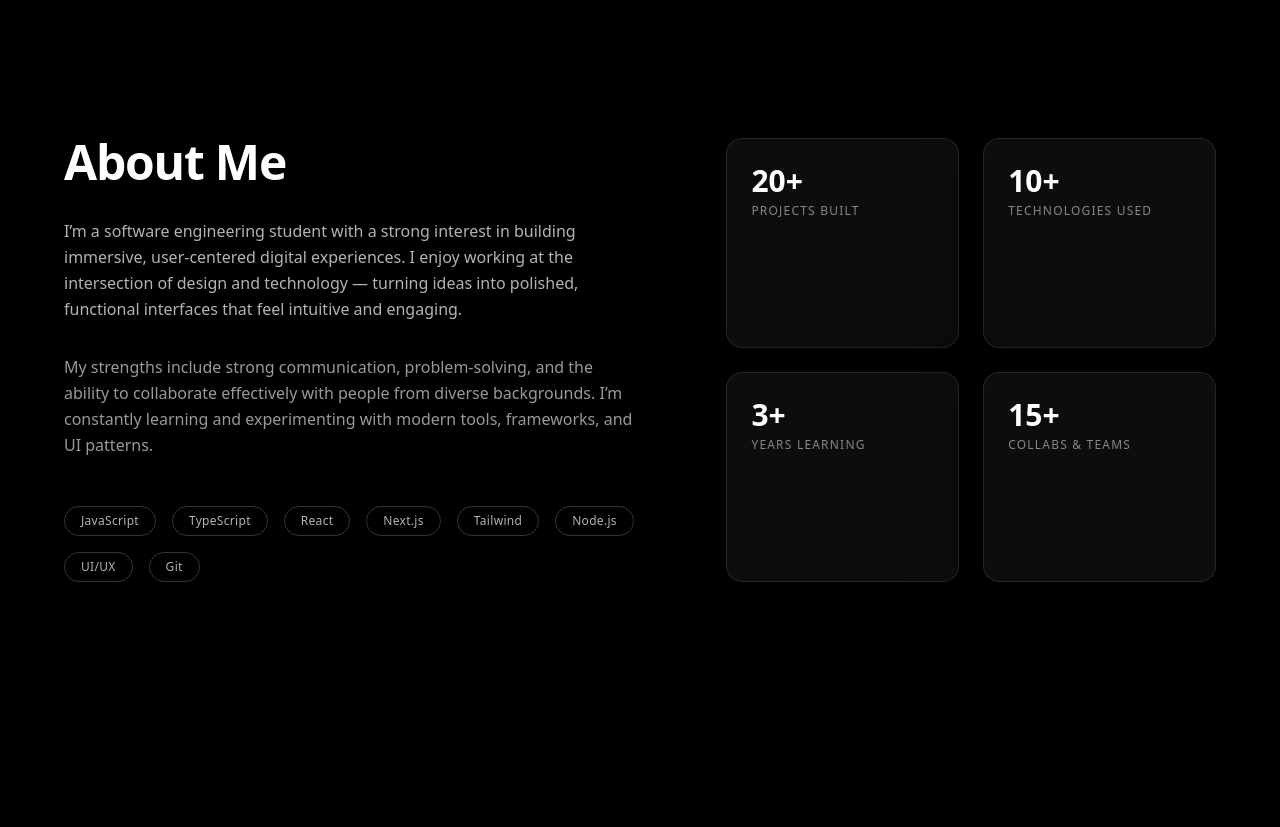
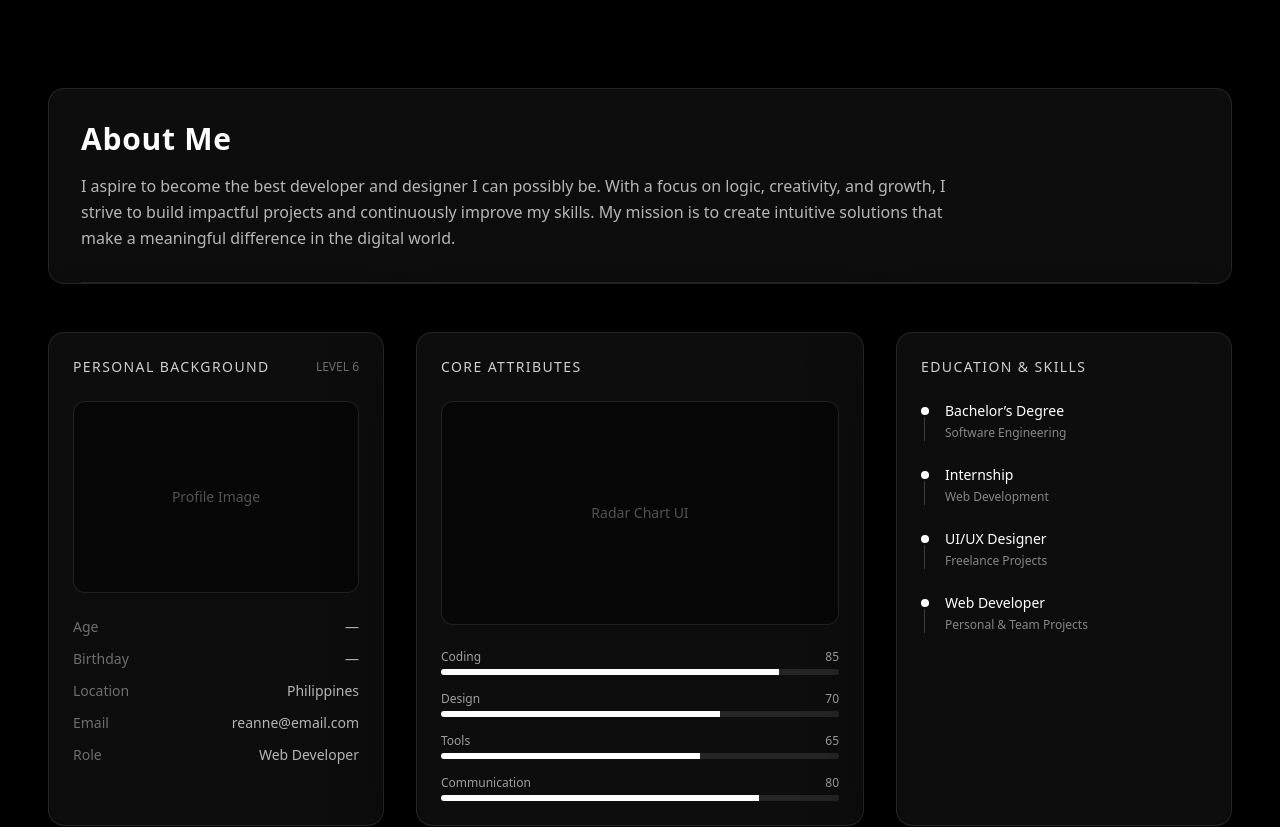
Before and after one commit to ZenorianDev/Portfolio, a Next.js app in the folder portfolio/: page / in a window 1280 px wide. Shown: the part 3240-4067 px from the top of the page. Built offline with nearby package versions, Linux system fonts and the light colour scheme.

Commit message:
updated code

```diff
--- a/portfolio/app/page.tsx
+++ b/portfolio/app/page.tsx
@@ -202,68 +202,133 @@ export default function HomePage() {
       {/* ================= ABOUT ================= */}
       <section
         id="about"
-        className="relative min-h-screen flex items-center px-6 md:px-12 py-32"
+        className="relative min-h-screen px-6 md:px-12 py-32"
       >
-        <div className="mx-auto grid max-w-6xl grid-cols-1 lg:grid-cols-[1.1fr_0.9fr] gap-16">
-          {/* Left */}
-          <div className="flex flex-col gap-8">
-            <h2 className="text-4xl md:text-5xl font-bold tracking-tight">
+        <div className="mx-auto max-w-7xl flex flex-col gap-12">
+          {/* ---------- HEADER ---------- */}
+          <div className="relative rounded-2xl border border-white/10 bg-white/5 backdrop-blur-xl p-8 shadow-[0_25px_80px_rgba(0,0,0,0.7)]">
+            <h2 className="text-2xl md:text-3xl font-semibold tracking-wide">
               About Me
             </h2>
-
-            <p className="text-white/70 leading-relaxed max-w-xl">
-              I’m a software engineering student with a strong interest in building
-              immersive, user-centered digital experiences. I enjoy working at the
-              intersection of design and technology — turning ideas into polished,
-              functional interfaces that feel intuitive and engaging.
+            <p className="mt-4 max-w-4xl text-white/70 leading-relaxed">
+              I aspire to become the best developer and designer I can possibly be.
+              With a focus on logic, creativity, and growth, I strive to build
+              impactful projects and continuously improve my skills. My mission is
+              to create intuitive solutions that make a meaningful difference in the
+              digital world.
             </p>
 
-            <p className="text-white/60 leading-relaxed max-w-xl">
-              My strengths include strong communication, problem-solving, and the
-              ability to collaborate effectively with people from diverse
-              backgrounds. I’m constantly learning and experimenting with modern
-              tools, frameworks, and UI patterns.
-            </p>
+            {/* subtle divider line */}
+            <span className="absolute bottom-0 left-8 right-8 h-px bg-white/10" />
+          </div>
 
-            <div className="flex flex-wrap gap-4 pt-4">
+          {/* ---------- GRID ROW ---------- */}
+          <div className="grid grid-cols-1 lg:grid-cols-[0.9fr_1.2fr_0.9fr] gap-8">
+            {/* ================= LEFT: PERSONAL BACKGROUND ================= */}
+            <div className="relative rounded-2xl border border-white/10 bg-white/5 backdrop-blur-xl p-6 shadow-[0_25px_80px_rgba(0,0,0,0.7)] flex flex-col gap-6">
+              {/* Title */}
+              <div className="flex items-center justify-between">
+                <h3 className="text-sm uppercase tracking-widest text-white/80">
+                  Personal Background
+                </h3>
+                <span className="text-xs text-white/40">LEVEL 6</span>
+              </div>
+
+              {/* Avatar */}
+              <div className="relative overflow-hidden rounded-xl border border-white/10 bg-black/40 h-48 flex items-center justify-center">
+                <span className="text-white/30 text-sm">Profile Image</span>
+              </div>
+
+              {/* Info */}
+              <div className="flex flex-col gap-3 text-sm text-white/70">
+                <div className="flex justify-between">
+                  <span className="text-white/40">Age</span>
+                  <span>—</span>
+                </div>
+                <div className="flex justify-between">
+                  <span className="text-white/40">Birthday</span>
+                  <span>—</span>
+                </div>
+                <div className="flex justify-between">
+                  <span className="text-white/40">Location</span>
+                  <span>Philippines</span>
+                </div>
+                <div className="flex justify-between">
+                  <span className="text-white/40">Email</span>
+                  <span>reanne@email.com</span>
+                </div>
+                <div className="flex justify-between">
+                  <span className="text-white/40">Role</span>
+                  <span>Web Developer</span>
+                </div>
+              </div>
+            </div>
+
+            {/* ================= CENTER: CORE ATTRIBUTES ================= */}
+            <div className="relative rounded-2xl border border-white/10 bg-white/5 backdrop-blur-xl p-6 shadow-[0_25px_80px_rgba(0,0,0,0.7)] flex flex-col gap-6">
+              {/* Title */}
+              <h3 className="text-sm uppercase tracking-widest text-white/80">
+                Core Attributes
+              </h3>
+
+              {/* Radar Chart Placeholder */}
+              <div className="relative h-56 flex items-center justify-center">
+                <div className="absolute inset-0 rounded-xl border border-white/10 bg-black/40" />
+                <span className="relative text-white/30 text-sm">
+                  Radar Chart UI
+                </span>
+              </div>
+
+              {/* Skill Bars */}
+              <div className="flex flex-col gap-4">
                 {[
-                "JavaScript",
-                "TypeScript",
-                "React",
-                "Next.js",
-                "Tailwind",
-                "Node.js",
-                "UI/UX",
-                "Git",
+                  { label: "Coding", value: 85 },
+                  { label: "Design", value: 70 },
+                  { label: "Tools", value: 65 },
+                  { label: "Communication", value: 80 },
                 ].map((skill) => (
-                <span
-                  key={skill}
-                  className="rounded-full border border-white/20 px-4 py-1.5 text-xs tracking-wide text-white/70"
-                >
-                  {skill}
-                </span>
+                  <div key={skill.label} className="flex flex-col gap-1">
+                    <div className="flex justify-between text-xs text-white/60">
+                      <span>{skill.label}</span>
+                      <span>{skill.value}</span>
+                    </div>
+                    <div className="h-1.5 rounded-full bg-white/10 overflow-hidden">
+                      <div
+                        className="h-full bg-white transition-all duration-700"
+                        style={{ width: `${skill.value}%` }}
+                      />
+                    </div>
+                  </div>
                 ))}
               </div>
             </div>
 
-          {/* Right (Stats / Highlights) */}
-          <div className="grid grid-cols-2 gap-6">
+            {/* ================= RIGHT: EDUCATION & SKILLS ================= */}
+            <div className="relative rounded-2xl border border-white/10 bg-white/5 backdrop-blur-xl p-6 shadow-[0_25px_80px_rgba(0,0,0,0.7)] flex flex-col gap-6">
+              {/* Title */}
+              <h3 className="text-sm uppercase tracking-widest text-white/80">
+                Education & Skills
+              </h3>
+
+              {/* Timeline */}
+              <div className="flex flex-col gap-6">
                 {[
-              { label: "Projects Built", value: "20+" },
-              { label: "Technologies Used", value: "10+" },
-              { label: "Years Learning", value: "3+" },
-              { label: "Collabs & Teams", value: "15+" },
-            ].map((stat) => (
-              <div
-                key={stat.label}
-                className="rounded-2xl border border-white/10 bg-white/5 backdrop-blur-xl p-6 shadow-[0_20px_60px_rgba(0,0,0,0.6)]"
-              >
-                <div className="text-3xl font-bold">{stat.value}</div>
-                <div className="mt-1 text-xs uppercase tracking-widest text-white/50">
-                  {stat.label}
+                  { title: "Bachelor’s Degree", subtitle: "Software Engineering" },
+                  { title: "Internship", subtitle: "Web Development" },
+                  { title: "UI/UX Designer", subtitle: "Freelance Projects" },
+                  { title: "Web Developer", subtitle: "Personal & Team Projects" },
+                ].map((item, i) => (
+                  <div key={i} className="relative pl-6">
+                    <span className="absolute left-0 top-1.5 h-2 w-2 rounded-full bg-white" />
+                    <span className="absolute left-[3px] top-4 bottom-0 w-px bg-white/20" />
+                    <div className="flex flex-col gap-1">
+                      <span className="text-sm text-white">{item.title}</span>
+                      <span className="text-xs text-white/50">{item.subtitle}</span>
                     </div>
                   </div>
                 ))}
+              </div>
+            </div>
           </div>
         </div>
       </section>
```
Lines whose indentation alone changed are shown as unchanged.
